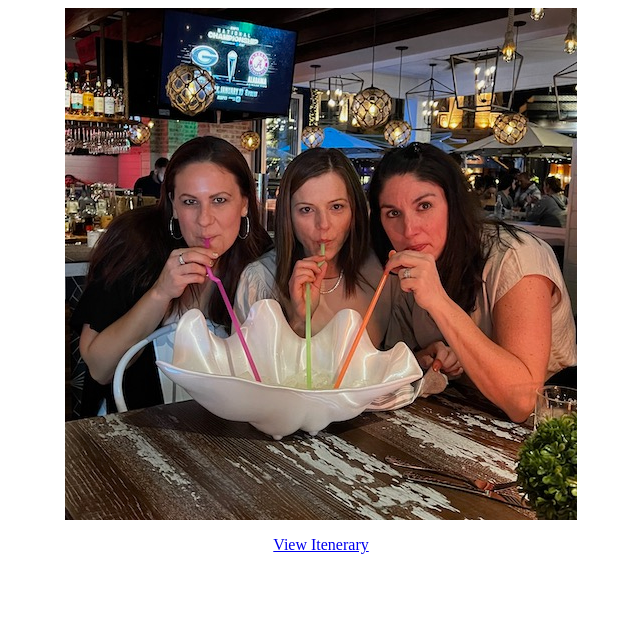
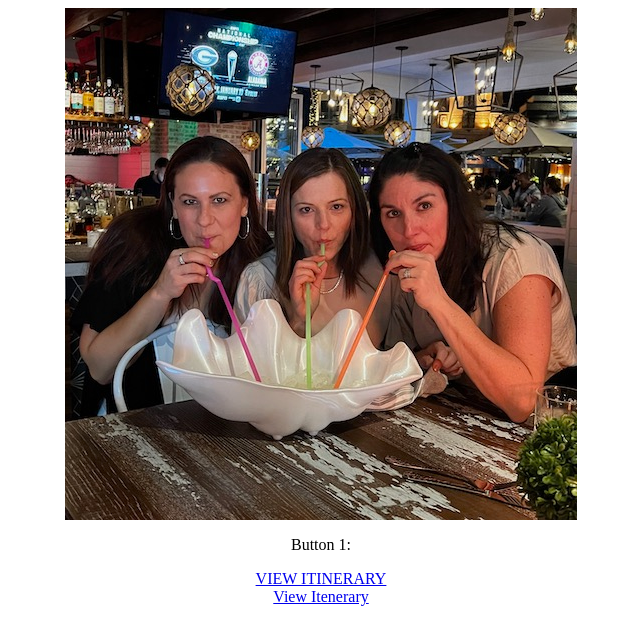
Before and after one commit to mngardon1/splash-2023, a plain HTML site: page index.html in a window 1280 px wide. Shown: the whole page, without its empty margins (319-959 px from the left). Drawn offline with Linux system fonts and the light colour scheme.

Commit message:
Update index.html

```diff
--- a/index.html
+++ b/index.html
@@ -23,6 +23,11 @@
       />
     </p>
     <p>
+      <div class="center">
+  <div class="btn-1">
+    <p>Button 1: </p>
+    <a href="https://fine-skirt-d4b.notion.site/Watercolor-FL-3b2d2d92917a440a8249580430cc0fb8"><span>VIEW ITINERARY</span></a>
+  </div>
       <a
         href="https://fine-skirt-d4b.notion.site/Watercolor-FL-3b2d2d92917a440a8249580430cc0fb8"
         >View Itenerary</a
```
